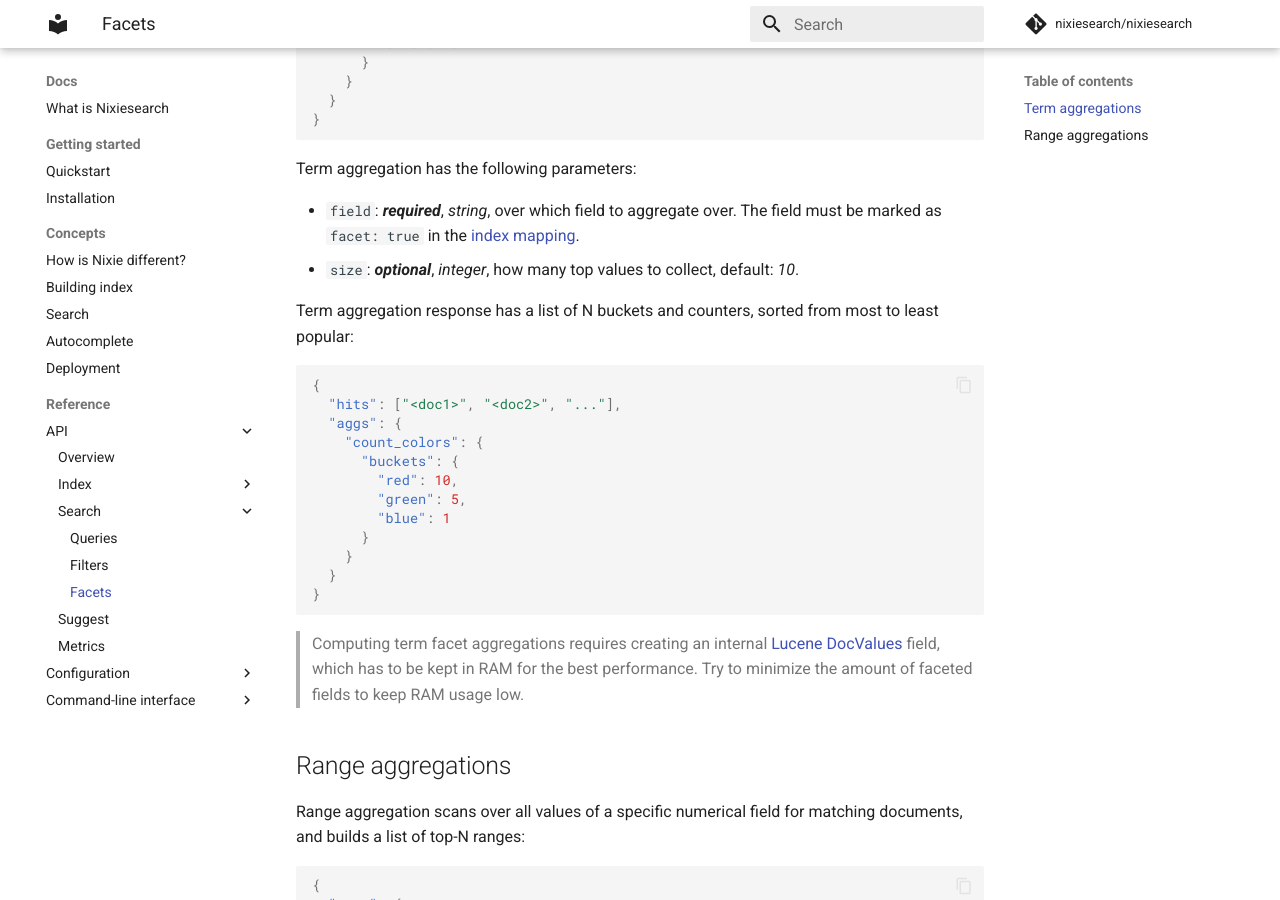
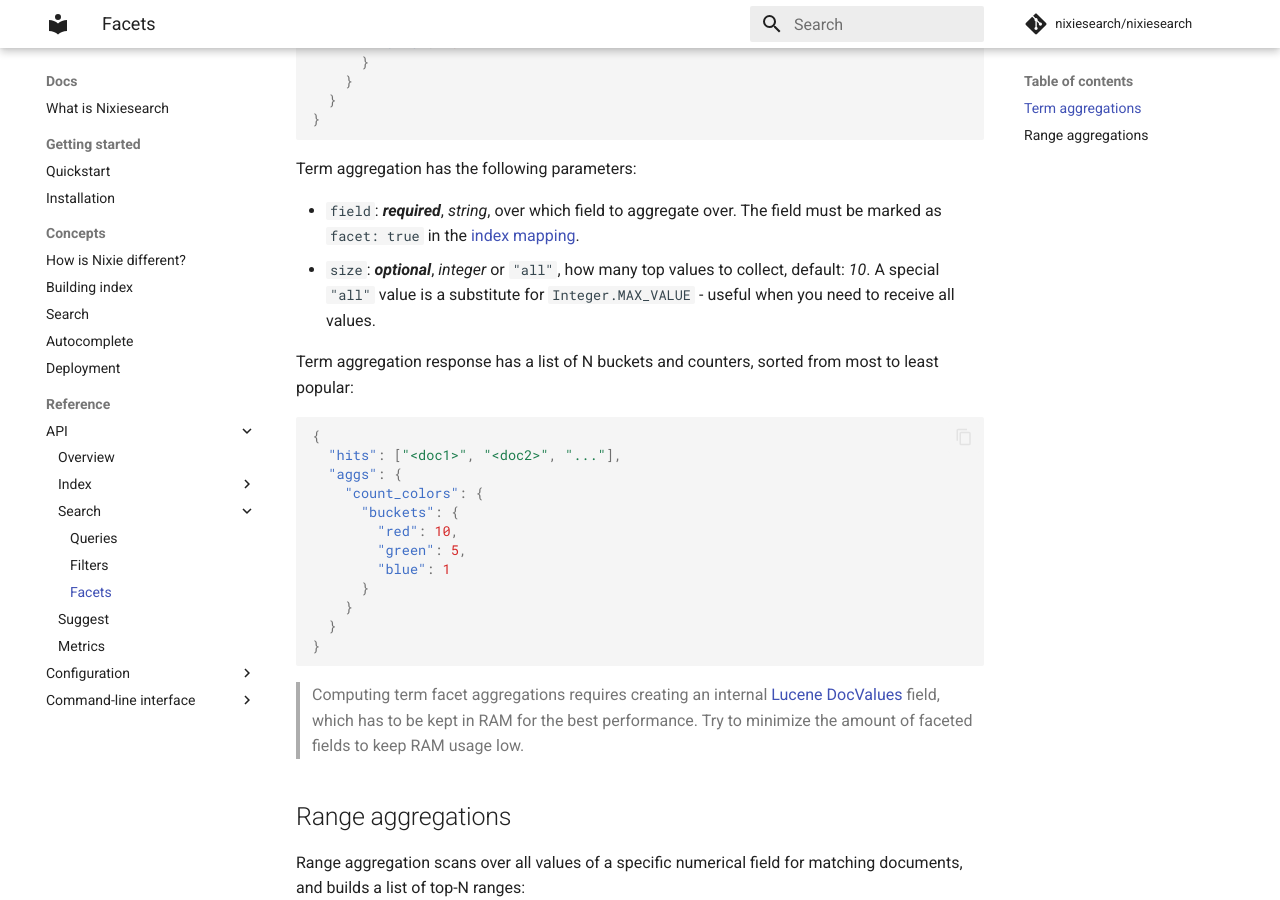
Before and after one commit to nixiesearch/nixiesearch, an MkDocs documentation site: the page built from docs/docs/reference/api/search/facet.md, in a window 1280 px wide and 900 px high, scrolled down 1446 px. Built offline with MkDocs 1.6.1 and Material for MkDocs 9.7.7, drawn with Linux system fonts in a browser that asks for light colours; comment, search, counter and statistics services are not loaded.

Commit message:
add 'all' as a valid term agg size parameter

```diff
--- a/docs/docs/reference/api/search/facet.md
+++ b/docs/docs/reference/api/search/facet.md
@@ -70,7 +70,7 @@
 Term aggregation has the following parameters:
 
 * `field`: ***required***, *string*, over which field to aggregate over. The field must be marked as `facet: true` in the [index mapping](../../config/mapping.md).
-* `size`: ***optional***, *integer*, how many top values to collect, default: *10*.
+* `size`: ***optional***, *integer* or `"all"`, how many top values to collect, default: *10*. A special `"all"` value is a substitute for `Integer.MAX_VALUE` - useful when you need to receive all values.
 
 Term aggregation response has a list of N buckets and counters, sorted from most to least popular:
 
```
Also changed, not shown: 3 other files.
